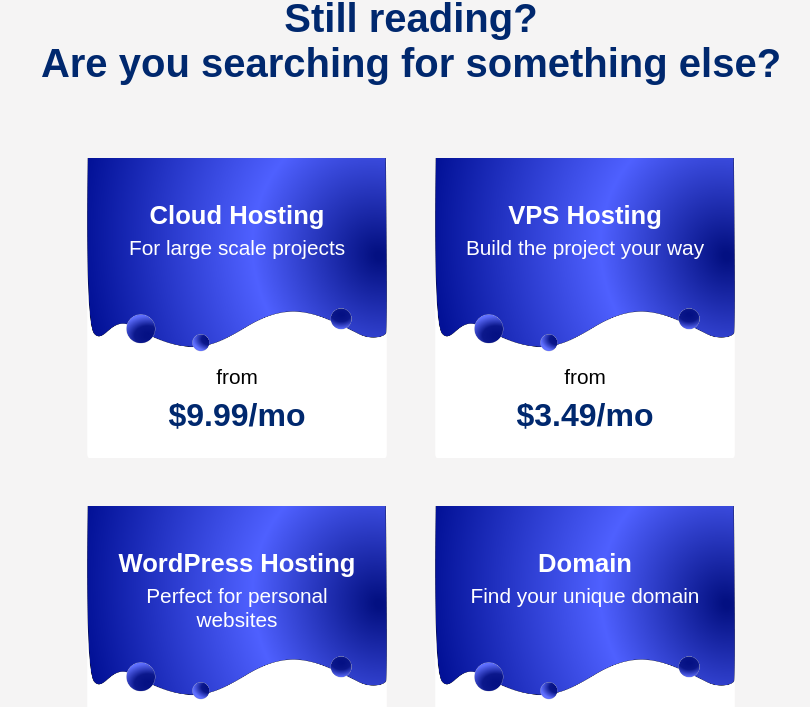
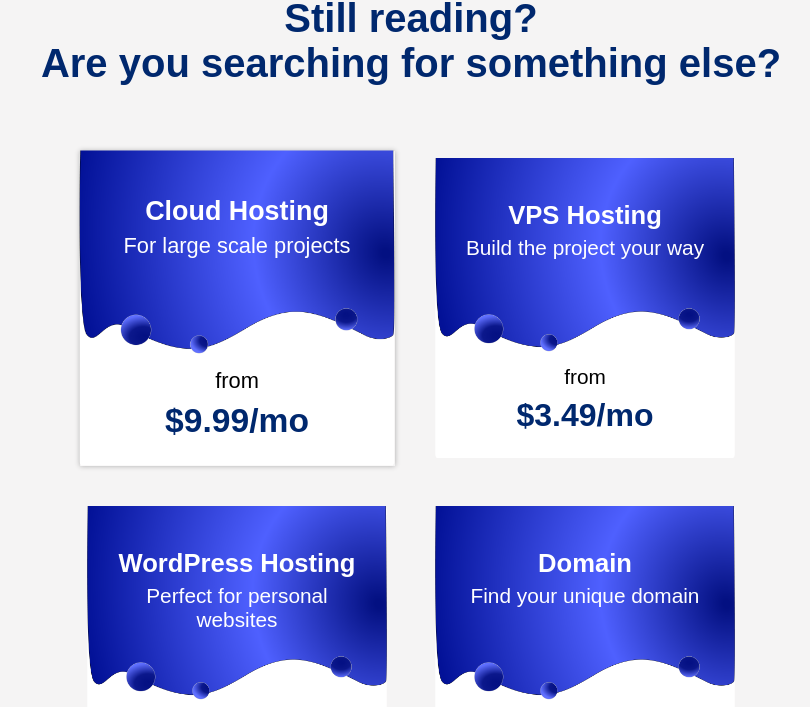
Before and after one commit to acharyayush/Hostinger-Redesigned, a plain HTML site: page index.html in a window 1280 px wide. In both pictures the pointer is over the element 466 px from the left and 7582 px from the top of the page. Shown: the part 7275-7982 px from the top of the page, without its empty margins (229-1039 px from the left). Drawn offline with nearby package versions, Linux system fonts and the light colour scheme.

Commit message:
Update hostinger.css

```diff
--- a/css/hostinger.css
+++ b/css/hostinger.css
@@ -656,6 +656,12 @@ margin: 5rem 0;
     width: 300px;
     height: 300px;
     background: url('../images/sthElseBg.png') center center/cover no-repeat;
+    cursor: pointer;
+    transition: 0.7s;
+}
+.sthElseBox:hover{
+    box-shadow: 0 0 5px rgba(0,0,0, 0.3);
+    scale: 1.05;
 }
 .sthElseBox h1{
     font-size: 1.6rem;
```
